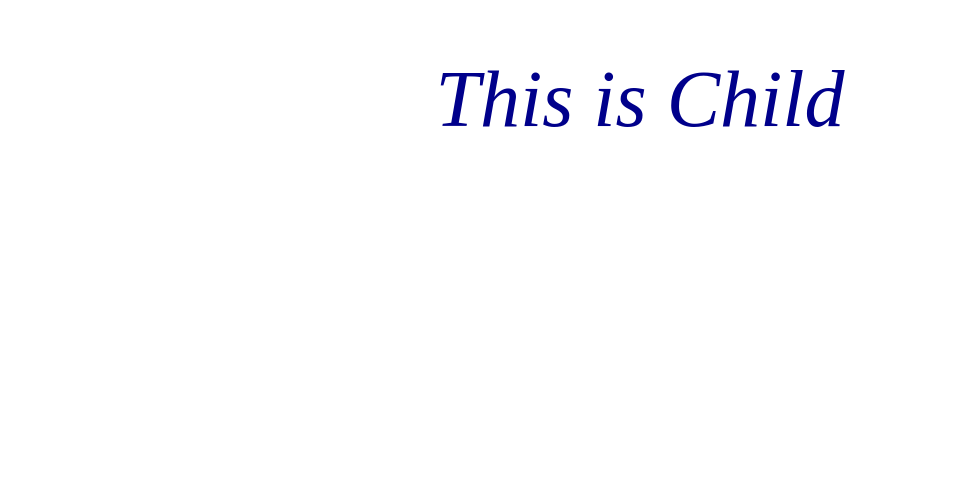
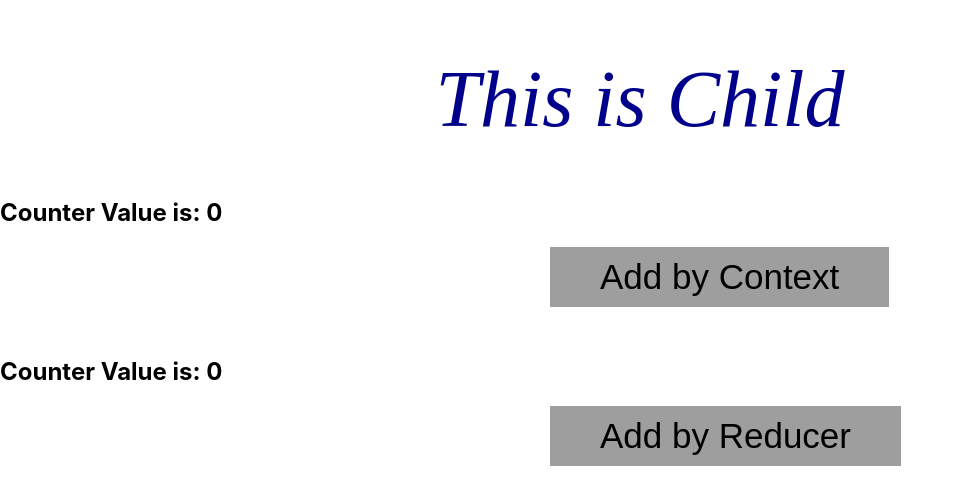
Before and after one commit to nimra555/bootcamp-project, a React (Create React App) app: page / in a window 1280 px wide. Shown: the top 504 px of the page, without its empty margins (0-963 px from the left). Built offline with nearby package versions, Linux system fonts and the light colour scheme.

Commit message:
create context and reducer file

```diff
--- a/src/App.js
+++ b/src/App.js
@@ -1,17 +1,19 @@
-import React  from 'react';
+import React, { useState }  from 'react';
 import './App.css';
-// import CounterContext from './countContext.js';
+import CounterContext from './Countcontext.js';
 import Parent from './Parent.js';
-;
+
 
 function App() {
+
+  let countState = useState(0);
+
   return(
-    // <CounterContext.provider value = {0}>
+    <CounterContext.Provider value={countState}>
     <div>
       <Parent />
     </div>
-
-    // </CounterContext.provider>
+    </CounterContext.Provider>
   );
 }
 
--- a/src/Child.js
+++ b/src/Child.js
@@ -1,9 +1,18 @@
-import React from 'react';
+import React, { useContext } from 'react';
+import CounterContext from './Countcontext';
+
+
 
 const Child = () => {
+
+    let counterValue = useContext(CounterContext);
+    console.log(counterValue);
     return (
         <div>
             <h1>This is Child</h1>
+            <h2>Counter Value is: {counterValue[0]}</h2>
+            <button onClick={()=>{counterValue[1](++counterValue[0])}}>Add by Context</button>
+
         </div>
     )
 }
--- /dev/null
+++ b/src/Child2.js
@@ -0,0 +1,17 @@
+import React , {useReducer} from 'react';
+import CounterReducer from './CounterReducer';
+
+function Child2(){
+
+    let [ state, dispatch ] = useReducer(CounterReducer , 0)
+    console.log(state);
+
+    return(
+        <div>
+          <h2>Counter Value is: {state} </h2>
+          <button onClick={()=> dispatch('INCREMENT')}>Add by Reducer</button>
+        </div>
+    )
+}
+
+export default Child2;
--- /dev/null
+++ b/src/Countcontext.js
@@ -0,0 +1,12 @@
+// import React ,{ createContext } from "react";
+
+
+// const CountContext = createContext(5);
+
+// export default CountContext;
+
+import React , { createContext }  from 'react';
+
+const CounterContext = createContext(0);
+
+export default CounterContext;
--- /dev/null
+++ b/src/CounterReducer.js
@@ -0,0 +1,8 @@
+const CounterReducer = (state,action) => {
+    switch (action) {
+        case 'INCREMENT':
+         return state + 1;
+    }
+}
+
+export default CounterReducer;
--- a/src/Parent.js
+++ b/src/Parent.js
@@ -1,11 +1,13 @@
 import React from 'react';
 import Child from './Child';
+import Child2 from './Child2';
 
 function Parent(){
     return(
-        // <div>
+        <div>
             <Child />
-        // </div>
+            <Child2 />
+        </div>
     )
 }
 export default Parent;
--- a/src/countContext.js
+++ /dev/null
@@ -1,5 +0,0 @@
-import React,{ createContext } from "react";
-
-
-const CounterContext = createContext(0);
-export default CounterContext;
```
